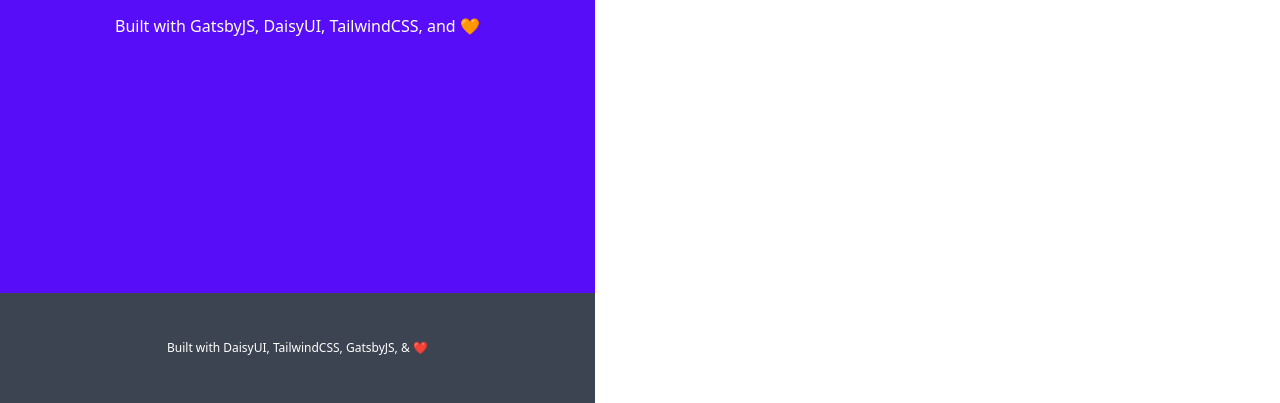
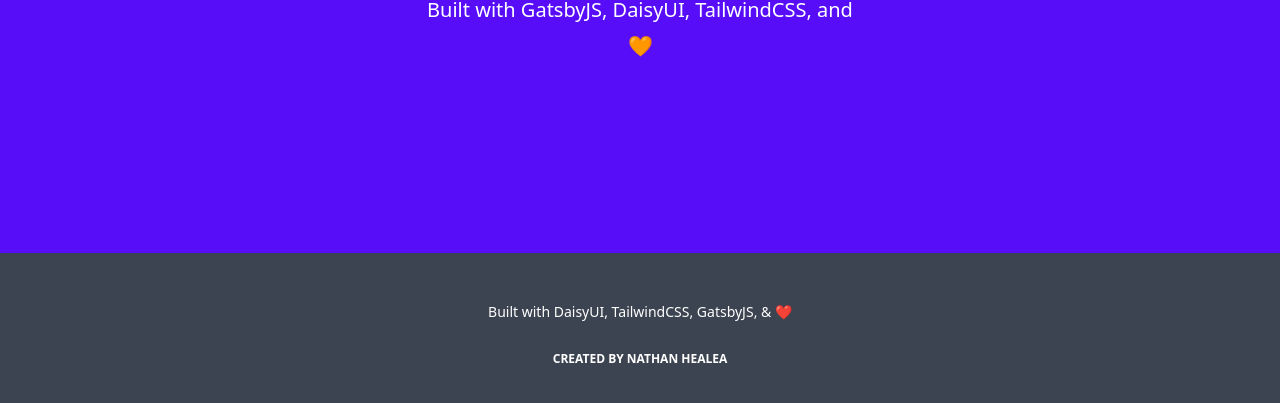
Before and after one commit to NathanHealea/gatsby-template, a Gatsby site: page / in a window 1280 px wide. Shown: the part 397-800 px from the top of the page. Built offline with nearby package versions, Linux system fonts and the light colour scheme; Gatsby itself is replaced by a stand-in of ours.

Commit message:
Update Footer content; Add config for @tailwindcss/typography;

```diff
--- a/src/layouts/MainLayout/MainLayout.tsx
+++ b/src/layouts/MainLayout/MainLayout.tsx
@@ -15,7 +15,7 @@ interface MainLayoutProps {
 const MainLayout: FC<MainLayoutProps> = (props) => {
   const { children } = props;
   return (
-    <div className='flex flex-col min-h-full prose '>
+    <div className='flex flex-col min-h-full prose prose-md sm:prose-lg lg:prose-xl '>
       <Navbar />
       {children}
       <Footer/>
--- a/src/layouts/MainLayout/components/Footer.tsx
+++ b/src/layouts/MainLayout/components/Footer.tsx
@@ -14,9 +14,10 @@ const Footer: FC<FooterProps> = (props) => {
   return (
     <footer className='items-center px-4 py-8 footer footer-center bg-neutral text-neutral-content'>
       <div>
-        <p className='text-xs'>
+        <p>
           Built with DaisyUI, TailwindCSS, GatsbyJS, &amp; ❤️
         </p>
+        <a href="https://nathanhealea.com" target='_blank' className='btn btn-ghost btn-xs'>Created by Nathan Healea</a>
       </div>
     </footer>
   );
--- a/tailwind.config.js
+++ b/tailwind.config.js
@@ -3,7 +3,15 @@
 module.exports = {
   content: ['./src/**/*.{js,jsx,ts,tsx}'],
   theme: {
-    extend: {}
+    extend: {
+      typography: (theme) => ({
+        DEFAULT: {
+          css: {
+            maxWidth: '100%'
+          }
+        }
+      })
+    }
   },
   plugins: [require('@tailwindcss/typography'), require('daisyui')],
   daisyui: {
```
